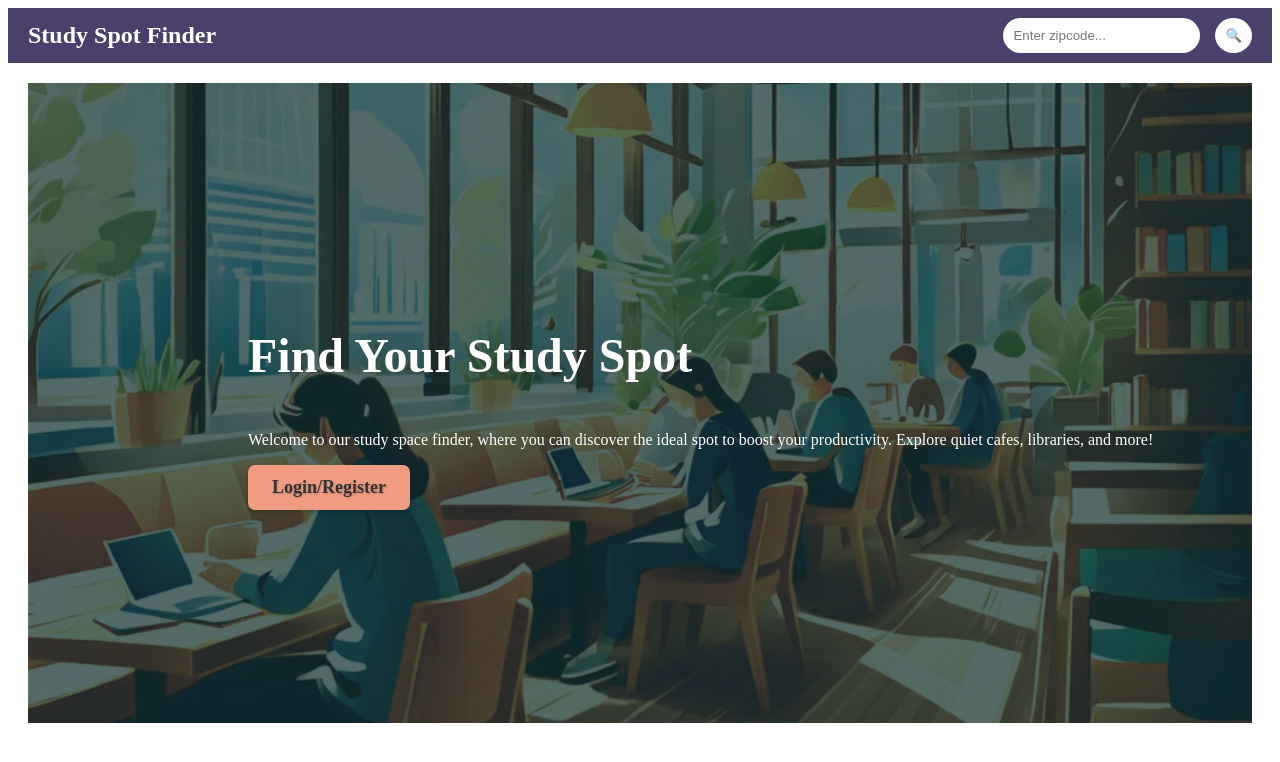
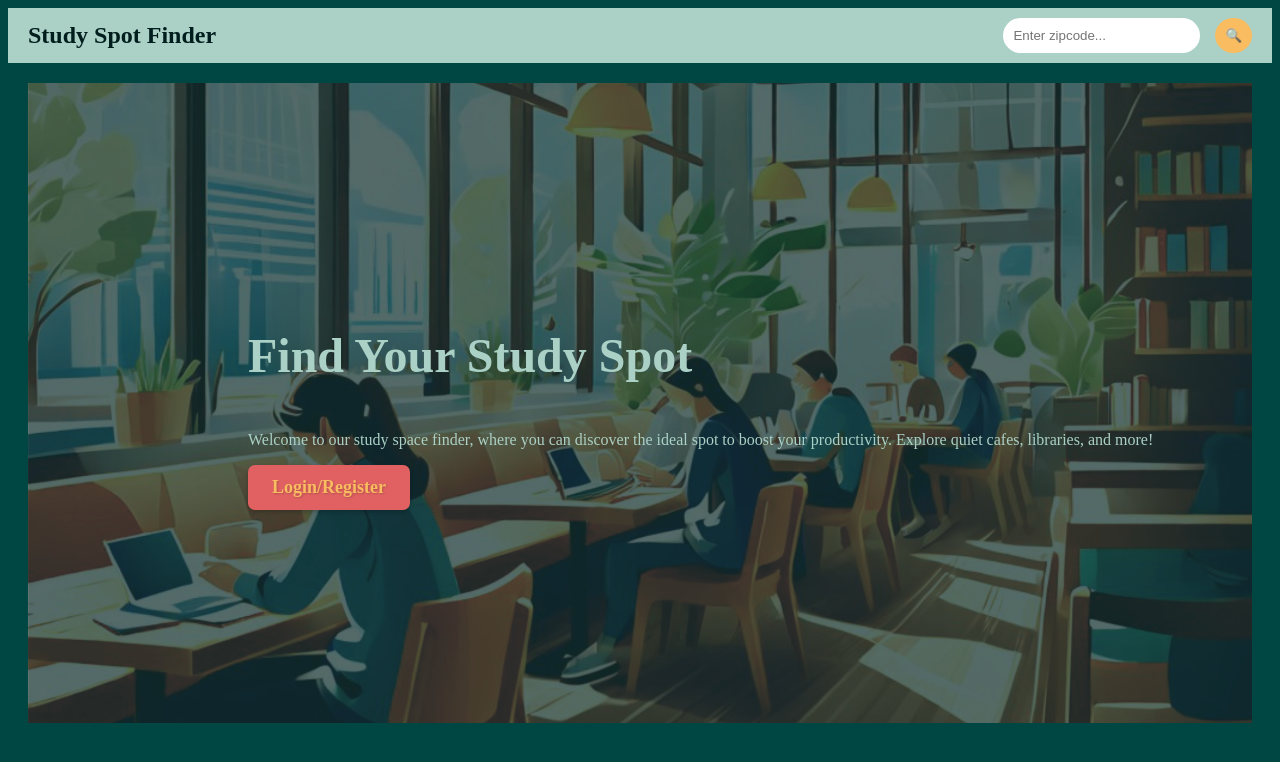
Before and after one commit to JaclynW/StudySpaceFinder, a PHP site: page / in a window 1280 px wide. Shown: the top 762 px of the page. Run offline with PHP 8.4, Linux system fonts and the light colour scheme.

Commit message:
style.css color update

```diff
--- a/css/style.css
+++ b/css/style.css
@@ -1,5 +1,6 @@
 body {
     font-family: 'Times New Roman', Times, serif;
+    background-color: #004643;
 }
 /* Unique background color for each section */
 #find-your-study-spot {
@@ -22,14 +23,14 @@ body {
 }
 
 #find-your-study-spot .inner-div{
-    background-color: #123332;
+    background-color: #004643;
     border-radius: 7px;
     height: 100%;
 }
 
 #find-your-study-spot .content {
     position: relative;
-    color: white;
+    color: #abd1c6;
     z-index: 1;
     display: flex;
     flex-direction: column;
@@ -56,7 +57,7 @@ body {
 
 #search-function .content {
     position: relative;
-    color: white;
+    color: #abd1c6;
     z-index: 1;
     display: flex;
     flex-direction: column;
@@ -92,8 +93,8 @@ body {
     padding: 12px 24px;
     font-family: 'Times New Roman', Times, serif;
     font-size: 18px;
-    color: #333;
-    background-color: #ef9c82;
+    color: #f9bc60;
+    background-color: #e16162;
     border: none;
     border-radius: 7px;
     box-shadow: 0 2px 4px rgba(0, 0, 0, 0.2);
@@ -117,8 +118,8 @@ body {
 }
 
 #navbar {
-    background-color: #4B3F6B; /* Adjust the color to match your brand */
-    color: white;
+    background-color: #abd1c6; /* Adjust the color to match your brand */
+    color: #001e1d;
     display: flex;
     justify-content: space-between;
     padding: 10px 20px;
@@ -144,7 +145,7 @@ body {
 }
 
 #search-btn, #close-btn {
-    background-color: white;
+    background-color: #f9bc60;
     border: none;
     padding: 10px;
     margin-left: 5px;
@@ -154,7 +155,7 @@ body {
 }
 
 #search-btn:hover, #close-btn:hover {
-    background-color: #ddd; /* Light grey background for the button on hover */
+    background-color: #e16162; /* Light grey background for the button on hover */
 }
 
 /* Hide the close button initially */
```
